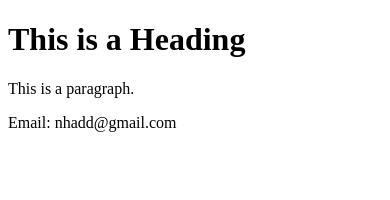
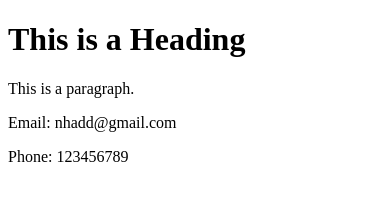
Before and after one commit to daoducnha/pro-git, a plain HTML site: page index.html in a window 390 px wide. Drawn offline with Linux system fonts and the light colour scheme.

Commit message:
add phone number in index file

```diff
--- a/index.html
+++ b/index.html
@@ -8,5 +8,6 @@
 <h1>This is a Heading</h1>
 <p>This is a paragraph.</p>
 <p>Email: nhadd@gmail.com</p>
+<p>Phone: 123456789</p>
 </body>
 </html>
```
